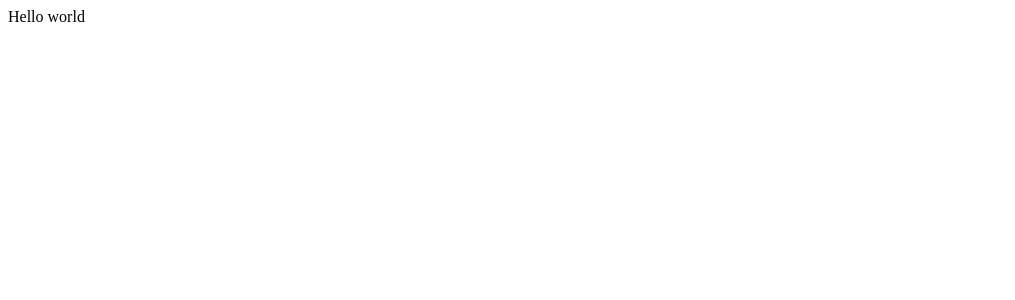
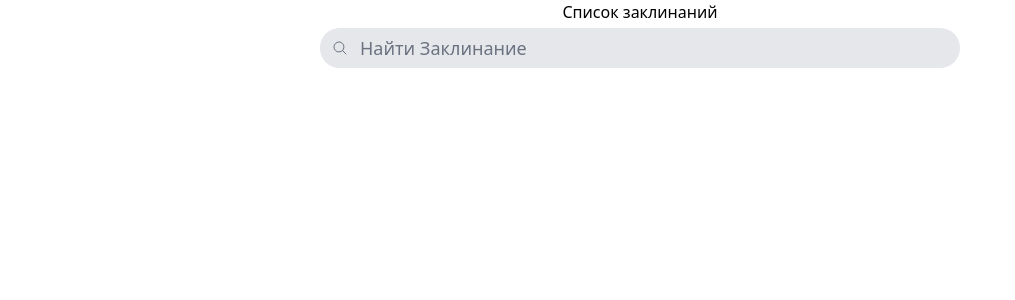
Before and after one commit to Pikumus/SearchSpell, a Nuxt app: page / in a window 1280 px wide. Shown: the top 300 px of the page, without its empty margins (0-1015 px from the left). Built offline with nearby package versions, Linux system fonts and the light colour scheme.

Commit message:
create component search bar

```diff
--- a/app.vue
+++ b/app.vue
@@ -1,6 +1,6 @@
 <template>
   <div>
-    <home-page/>
+    <home-page />
   </div>
 </template>
 <script setup lang="ts">
--- /dev/null
+++ b/assets/css/main.css
@@ -0,0 +1,3 @@
+@tailwind base;
+@tailwind components;
+@tailwind utilities;
--- a/features/searchSpell/data/repository/catalog_network_repository.ts
+++ b/features/searchSpell/data/repository/catalog_network_repository.ts
@@ -1,4 +1,5 @@
 import { CatalogRepository } from "../../domain/repository/catalog_repository";
+import type { Item } from "../../domain/model/item";
 import axios from "axios";
 
 export class CatalogNetworkRepository extends CatalogRepository {
--- a/features/searchSpell/domain/model/item.ts
+++ b/features/searchSpell/domain/model/item.ts
@@ -1,4 +1,4 @@
-interface Item {
+export interface Item {
   id: number;
   name: string;
   price: number;
--- a/features/searchSpell/domain/repository/catalog_repository.ts
+++ b/features/searchSpell/domain/repository/catalog_repository.ts
@@ -1,3 +1,5 @@
+import type { Item } from "~/features/searchSpell/domain/model/item";
+
 export abstract class CatalogRepository {
   abstract getAllProducts(): Promise<Item[]>;
 }
--- a/features/searchSpell/domain/stores/item/index.ts
+++ b/features/searchSpell/domain/stores/item/index.ts
@@ -1,30 +1,32 @@
 import { defineStore } from "pinia";
 import { computed, ref } from "vue";
-import { di } from "../../../../../di/di";
+import type { Item } from "~/features/searchSpell/domain/model/item";
+import {CatalogNetworkRepository} from "~/features/searchSpell/data/repository/catalog_network_repository";
 
+const catalogRepo = new CatalogNetworkRepository();
 export const useItemStore = defineStore("homeStore", () => {
   // State
-  const itemAll = ref<Item[]>([]); // Начальное значение - пустой массив
+  const spells = ref<Item[]>([]); // Начальное значение - пустой массив
   const searchQuery = ref("");
 
   const fetchItemAll = async () => {
     try {
-      const charAll = await di.catalogRepository.getAllProducts();
-      itemAll.value = charAll;
+      const responses: Item[] = await catalogRepo.getAllProducts();
+      spells.value = responses;
     } catch (error) {
       console.error("Error fetching items:", error);
     }
   };
   const filteredItems = computed(() => {
-    if (!searchQuery.value) return itemAll.value;
-    return itemAll.value.filter((item) =>
+    if (!searchQuery.value) return spells.value;
+    return spells.value.filter((item) =>
       item.name.toLowerCase().includes(searchQuery.value.toLowerCase()),
     );
   });
 
   return {
     searchQuery,
-    itemAll,
+    spells,
     fetchItemAll,
     filteredItems,
   };
--- /dev/null
+++ b/features/searchSpell/presentation/components/SearchBar.vue
@@ -0,0 +1,42 @@
+<script lang="ts" setup>
+import { useItemStore } from "~/features/searchSpell/domain/stores/item";
+
+const itemStore = useItemStore();
+
+const updateSearchQuery = (event: Event) => {
+  const input = event.target as HTMLInputElement;
+  itemStore.searchQuery = input.value;
+  console.log(itemStore.searchQuery);
+};
+</script>
+
+<template>
+  <div class="w-full flex justify-center">
+    <div
+      class="relative flex justify-between items-center w-1/2 h-10 mt-1 rounded-3xl bg-gray-200 overflow-hidden"
+    >
+      <input
+        class="peer h-full w-3/4 bg-gray-200 text-lg text-black placeholder-gray-500 outline-none pl-10 rounded-3xl"
+        type="text"
+        placeholder="Найти Заклинание"
+        @input="updateSearchQuery"
+      >
+      <svg
+        class="absolute pl-2 m-1 items-center text-gray-500 peer-placeholder-shown:text-gray-500 peer-focus:text-black h-6 w-6 transition-colors duration-200"
+        xmlns="http://www.w3.org/2000/svg"
+        fill="none"
+        viewBox="0 0 24 24"
+        stroke-width="1.5"
+        stroke="currentColor"
+      >
+        <path
+          stroke-linecap="round"
+          stroke-linejoin="round"
+          d="M21 21l-5.197-5.197m0 0A7.5 7.5 0 105.196 5.196a7.5 7.5 0 0010.607 10.607z"
+        />
+      </svg>
+    </div>
+  </div>
+</template>
+
+<style lang="scss"></style>
--- a/features/searchSpell/presentation/pages/HomePage.vue
+++ b/features/searchSpell/presentation/pages/HomePage.vue
@@ -1,13 +1,12 @@
+<script setup lang="ts">
+import SearchBar from "~/features/searchSpell/presentation/components/SearchBar.vue";
+</script>
+
 <template>
-  <div>
-    Hello world
-  </div>
+  <header class="page-header flex justify-center items-center flex-col">
+    <h1>Список заклинаний</h1>
+    <search-bar/>
+  </header>
 </template>
 
-<script setup lang="ts">
-
-</script>
-
-<style scoped>
-
-</style>
+<style scoped></style>
--- a/nuxt.config.ts
+++ b/nuxt.config.ts
@@ -1,6 +1,13 @@
 // https://nuxt.com/docs/api/configuration/nuxt-config
 export default defineNuxtConfig({
-  compatibilityDate: '2024-04-03',
-  devtools: { enabled: true },
-  modules: ['@pinia/nuxt', '@nuxt/eslint']
-})
+    compatibilityDate: "2024-04-03",
+    devtools: {enabled: true},
+css: ['~/assets/css/main.css'],
+    postcss: {
+        plugins: {
+            tailwindcss: {},
+            autoprefixer: {},
+        }
+    },
+    modules: ["@pinia/nuxt", "@nuxt/eslint"],
+});
--- /dev/null
+++ b/tailwind.config.ts
@@ -0,0 +1,16 @@
+/** @type {import('tailwindcss').Config} */
+module.exports = {
+  content: [
+    "./features/**/*.{js,vue,ts}",
+    "./features/*/components/**/*.{js,vue,ts}",
+    "./features/*/layouts/**/*.vue",
+    "./features/*/pages/**/*.vue",
+    "./features/*/plugins/**/*.{js,ts}",
+    "./features/*/app.vue",
+    "./features/*/error.vue",
+  ],
+  theme: {
+    extend: {},
+  },
+  plugins: [],
+}
```
Also changed, not shown: eslint.config.mjs (+3 -4 lines), package.json (+6 -1 lines), 1 other file (tests, documents, lock files or other folders).
